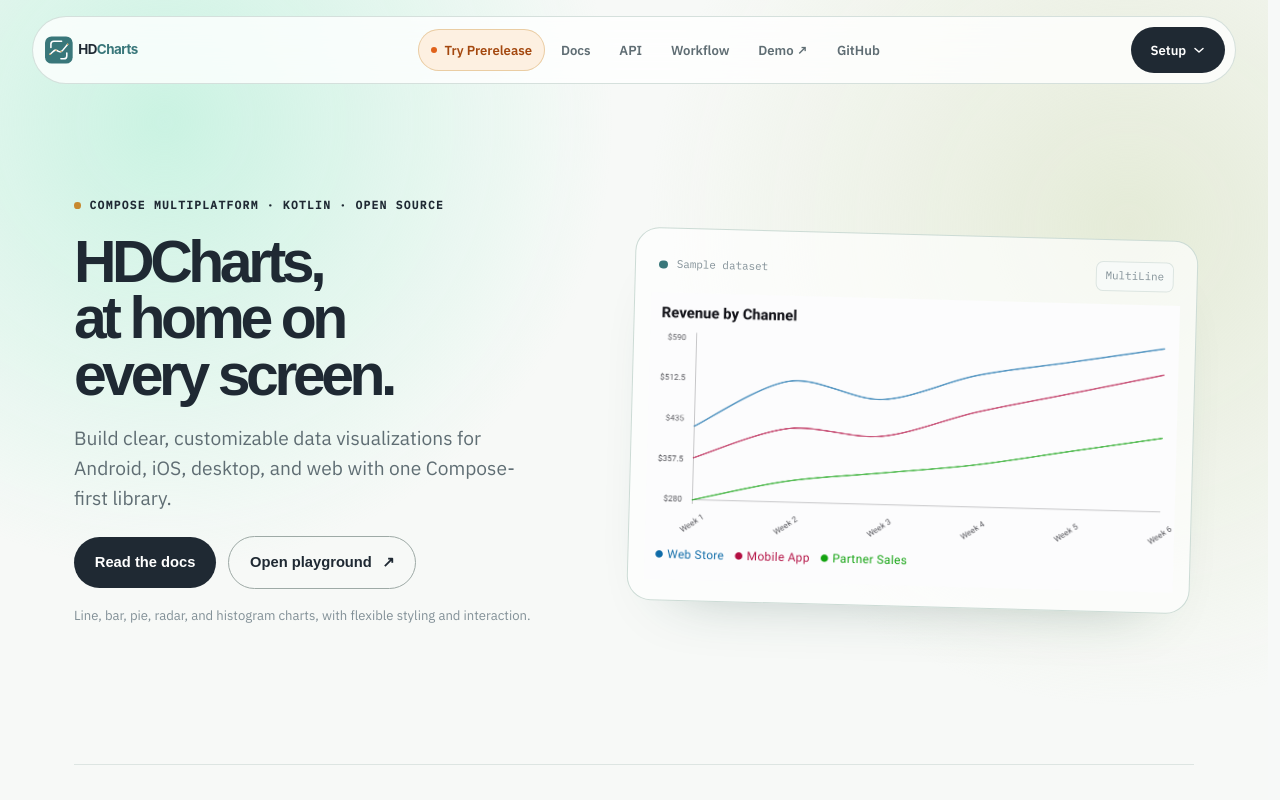
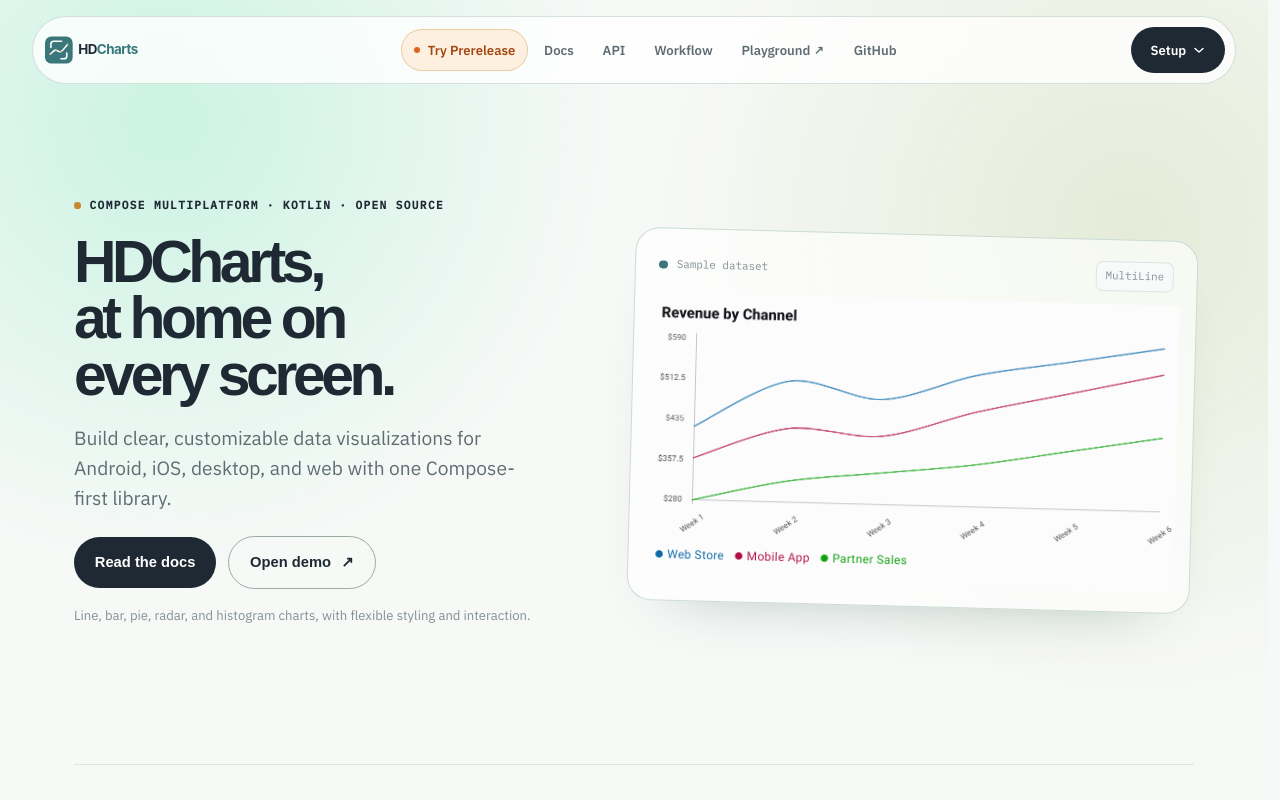
Before and after one commit to HDCharts/charts-docs, a Next.js app in the folder docs-app/: page / in a window 1280 px wide. Shown: the top 800 px of the page. Built offline with nearby package versions, Linux system fonts and the light colour scheme; a web font is replaced by a local one.

Commit message:
feat(nav): move Demo to hero and Playground to nav

```diff
--- a/docs-app/app/page.tsx
+++ b/docs-app/app/page.tsx
@@ -19,7 +19,7 @@
             </p>
             <div className="marketing-actions">
               <Link href={`/${defaultVersion}/wiki`} className="marketing-button marketing-button-primary">Read the docs</Link>
-              <a href="/playground" target="_blank" rel="noopener noreferrer" className="marketing-button marketing-button-secondary">Open playground <span aria-hidden="true">↗</span></a>
+              <a href={`/demo/${defaultVersion}/`} target="_blank" rel="noopener noreferrer" className="marketing-button marketing-button-secondary">Open demo <span aria-hidden="true">↗</span></a>
             </div>
             <p className="marketing-hero-note">Line, bar, pie, radar, and histogram charts, with flexible styling and interaction.</p>
           </div>
--- a/docs-app/components/MarketingHeader.tsx
+++ b/docs-app/components/MarketingHeader.tsx
@@ -26,8 +26,8 @@
           <Link href={`/${versionId}/wiki`}>Docs</Link>
           <Link href={`/${versionId}/api`}>API</Link>
           <Link href="/workflow">Workflow</Link>
-          <a href={`/demo/${versionId}/`} target="_blank" rel="noopener noreferrer">
-            Demo <span aria-hidden="true">↗</span>
+          <a href="/playground" target="_blank" rel="noopener noreferrer">
+            Playground <span aria-hidden="true">↗</span>
           </a>
           <a href={GITHUB_URL} target="_blank" rel="noopener noreferrer">GitHub</a>
         </nav>
@@ -55,8 +55,8 @@
         <Link href={`/${versionId}/wiki`} onClick={() => setMenuOpen(false)}>Docs</Link>
         <Link href={`/${versionId}/api`} onClick={() => setMenuOpen(false)}>API</Link>
         <Link href="/workflow" onClick={() => setMenuOpen(false)}>Workflow</Link>
-        <a href={`/demo/${versionId}/`} target="_blank" rel="noopener noreferrer">
-          Demo <span aria-hidden="true">↗</span>
+        <a href="/playground" target="_blank" rel="noopener noreferrer">
+          Playground <span aria-hidden="true">↗</span>
         </a>
         <a href={GITHUB_URL} target="_blank" rel="noopener noreferrer">GitHub</a>
       </div>
```
